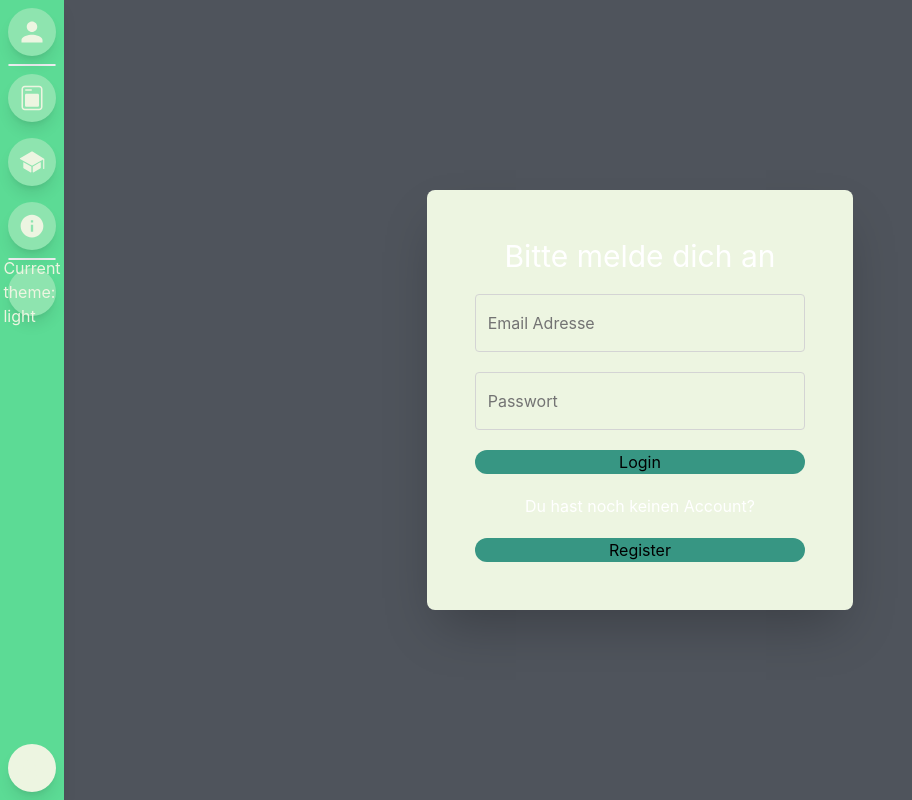
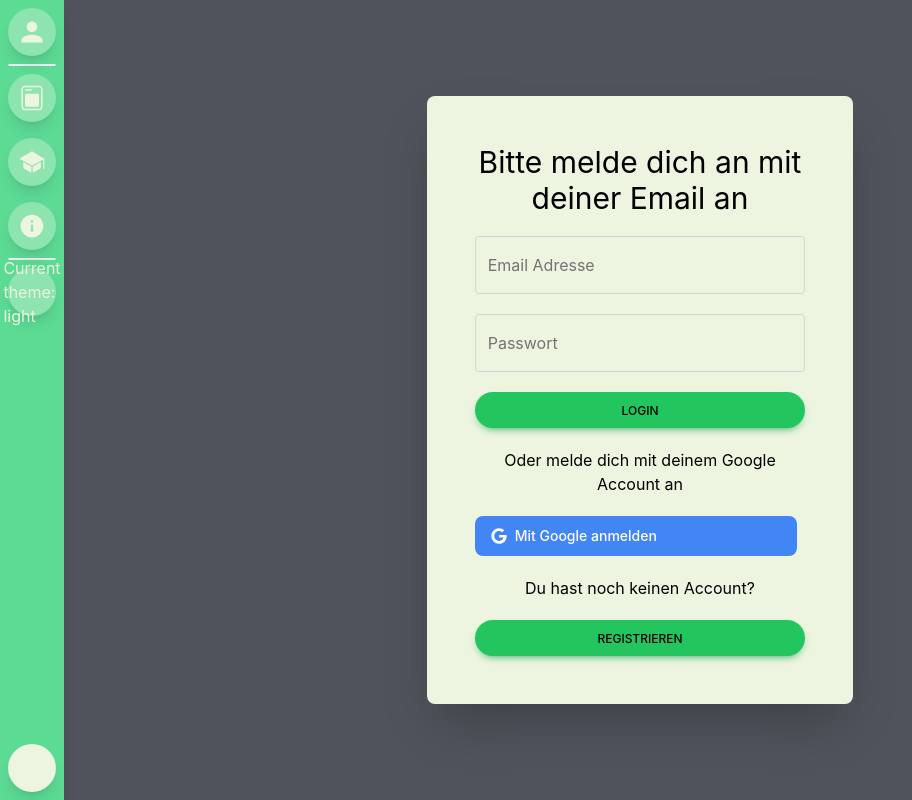
Before and after one commit to Schuetze1000/TheRouteMaster, a React (Create React App) app in the folder client/: page /login in a window 1280 px wide. Shown: the whole page, without its empty margins (0-912 px from the left). Built offline with nearby package versions, Linux system fonts and the light colour scheme.

Commit message:
button rework

```diff
--- a/client/src/pages/login/login.tsx
+++ b/client/src/pages/login/login.tsx
@@ -23,7 +23,7 @@ function Login() {
                 <Navbar/>
                 <div className="flex justify-center flex-col m-auto h-screen">
                     <div className="login-box">
-                        <p className="text-center text-white text-3xl">Bitte melde dich an</p>
+                        <p className="text-center text-black text-3xl">Bitte melde dich an mit deiner Email an</p>
                         <div className="relative mb-3">
                             <input
                                 className="peer m-0 block h-[58px] w-full rounded border border-solid border-neutral-300 bg-transparent bg-clip-padding px-3 py-4 text-base font-normal leading-tight text-neutral-700 transition duration-200 ease-linear placeholder:text-transparent focus:border-primary focus:pb-[0.625rem] focus:pt-[1.625rem] focus:text-neutral-700 focus:outline-none peer-focus:text-primary dark:border-neutral-600 dark:text-neutral-200 dark:focus:border-primary dark:peer-focus:text-primary [&:not(:placeholder-shown)]:pb-[0.625rem] [&:not(:placeholder-shown)]:pt-[1.625rem]"
@@ -57,9 +57,22 @@ function Login() {
                             </label>
                         </div>
 
-                        <button className="login-button" type="submit">Login</button>
-                        <p className="text-center text-white">Du hast noch keinen Account?</p>
-                        <button  className="register-button" type="submit">Register</button>
+                        <button
+                            type="submit"
+                            className="inline-block rounded-3xl hover:rounded-xl active:bg-green-700 active:text-white transition-all duration-300 cursor-pointer bg-green-500 px-6 pb-2 pt-2.5 text-xs font-medium uppercase leading-normal text-black shadow-[0_4px_9px_-4px_#14a44d] ease-in-out hover:bg-green-600 hover:shadow-[0_8px_9px_-4px_rgba(20,164,77,0.3),0_4px_18px_0_rgba(20,164,77,0.2)] focus:bg-success-600 focus:shadow-[0_8px_9px_-4px_rgba(20,164,77,0.3),0_4px_18px_0_rgba(20,164,77,0.2)] focus:outline-none focus:ring-0 active:bg-success-700 active:shadow-[0_8px_9px_-4px_rgba(20,164,77,0.3),0_4px_18px_0_rgba(20,164,77,0.2)] dark:shadow-[0_4px_9px_-4px_rgba(20,164,77,0.5)] dark:hover:shadow-[0_8px_9px_-4px_rgba(20,164,77,0.2),0_4px_18px_0_rgba(20,164,77,0.1)] dark:focus:shadow-[0_8px_9px_-4px_rgba(20,164,77,0.2),0_4px_18px_0_rgba(20,164,77,0.1)] dark:active:shadow-[0_8px_9px_-4px_rgba(20,164,77,0.2),0_4px_18px_0_rgba(20,164,77,0.1)]">
+                            Login
+                        </button>
+                        <p className="text-center text-blacm">Oder melde dich mit deinem Google Account an</p>
+                        <button type="button" className="text-white bg-[#4285F4] hover:bg-[#4285F4]/90 focus:ring-4 focus:outline-none focus:ring-[#4285F4]/50 font-medium rounded-lg text-sm px-5 py-2.5 text-center inline-flex items-center dark:focus:ring-[#4285F4]/55 mr-2 mb-2">
+                        <svg className="w-4 h-4 mr-2 -ml-1" aria-hidden="true" focusable="false" data-prefix="fab" data-icon="google" role="img" xmlns="http://www.w3.org/2000/svg" viewBox="0 0 488 512"><path fill="currentColor" d="M488 261.8C488 403.3 391.1 504 248 504 110.8 504 0 393.2 0 256S110.8 8 248 8c66.8 0 123 24.5 166.3 64.9l-67.5 64.9C258.5 52.6 94.3 116.6 94.3 256c0 86.5 69.1 156.6 153.7 156.6 98.2 0 135-70.4 140.8-106.9H248v-85.3h236.1c2.3 12.7 3.9 24.9 3.9 41.4z"></path></svg>
+                        Mit Google anmelden
+                        </button>
+                        <p className="text-center text-black">Du hast noch keinen Account?</p>
+                        <button
+                            type="button"
+                            className="inline-block rounded-3xl hover:rounded-xl active:bg-green-700 active:text-white transition-all duration-300 cursor-pointer bg-green-500 px-6 pb-2 pt-2.5 text-xs font-medium uppercase leading-normal text-black shadow-[0_4px_9px_-4px_#14a44d] ease-in-out hover:bg-green-600 hover:shadow-[0_8px_9px_-4px_rgba(20,164,77,0.3),0_4px_18px_0_rgba(20,164,77,0.2)] focus:bg-success-600 focus:shadow-[0_8px_9px_-4px_rgba(20,164,77,0.3),0_4px_18px_0_rgba(20,164,77,0.2)] focus:outline-none focus:ring-0 active:bg-success-700 active:shadow-[0_8px_9px_-4px_rgba(20,164,77,0.3),0_4px_18px_0_rgba(20,164,77,0.2)] dark:shadow-[0_4px_9px_-4px_rgba(20,164,77,0.5)] dark:hover:shadow-[0_8px_9px_-4px_rgba(20,164,77,0.2),0_4px_18px_0_rgba(20,164,77,0.1)] dark:focus:shadow-[0_8px_9px_-4px_rgba(20,164,77,0.2),0_4px_18px_0_rgba(20,164,77,0.1)] dark:active:shadow-[0_8px_9px_-4px_rgba(20,164,77,0.2),0_4px_18px_0_rgba(20,164,77,0.1)]">
+                            Registrieren
+                        </button>
                     </div>
                 </div>
             </form>
```
